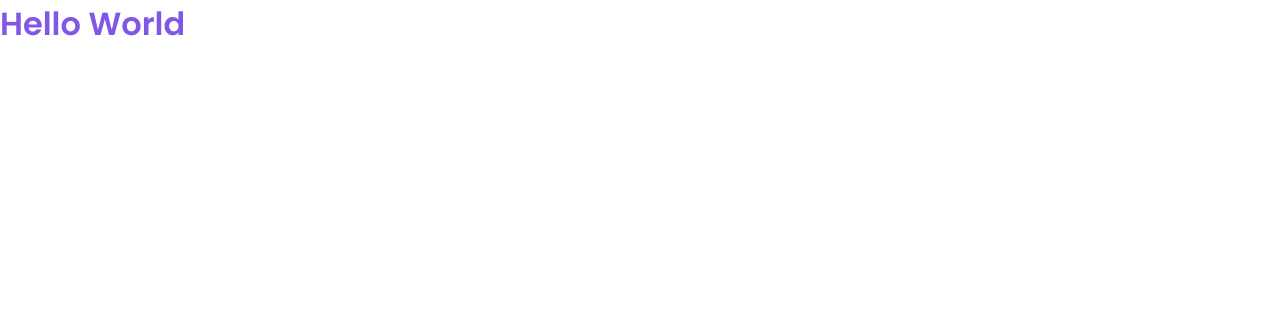
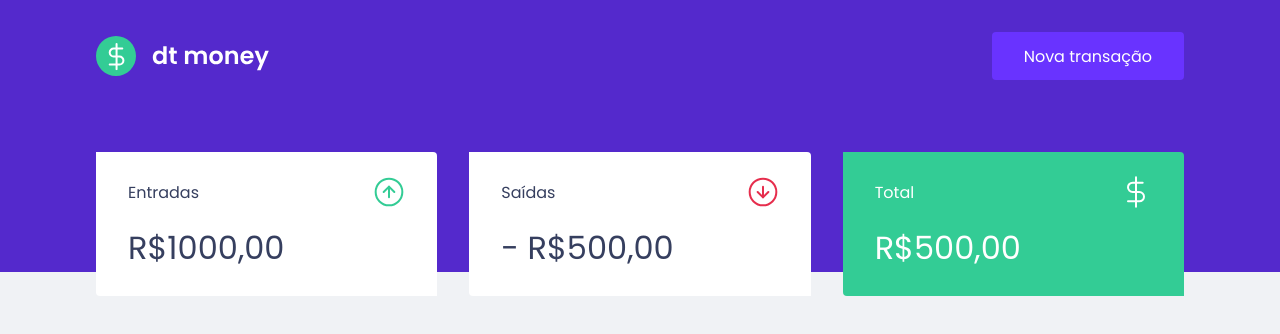
Before and after one commit to LetsCaetano/dtmoney, a React (Create React App) app: page / in a window 1280 px wide. Shown: the top 334 px of the page. Built offline with nearby package versions, Linux system fonts and the light colour scheme.

Commit message:
✨ create initial components

```diff
--- a/src/App.tsx
+++ b/src/App.tsx
@@ -1,15 +1,11 @@
-import styled from 'styled-components'
+import { Dashboard } from './components/Dashboard';
 import { GlobalStyle } from './styles/global';
-
-const Title = styled.h1`
-  color: #8257E6;
-`
 
 export function App() {
   return (
-    <div className="App">
-      <Title>Hello World</Title>
+    <>
+      <Dashboard/>
       <GlobalStyle/>
-    </div>
+    </>
   );
 }
--- /dev/null
+++ b/src/components/Dashboard/index.tsx
@@ -0,0 +1,14 @@
+import { Header } from "../Header";
+import { Summary } from "../Summary";
+import { Container } from "./styles";
+
+export function Dashboard() {
+    return (
+        <>
+            <Header/>
+            <Container>
+                <Summary/>
+            </Container>
+        </>
+    )
+}
--- /dev/null
+++ b/src/components/Dashboard/styles.ts
@@ -0,0 +1,7 @@
+import styled from 'styled-components'
+
+export const Container = styled.main`
+    width: 1120px;
+    margin: 0 auto;
+    padding: 2.5rem 1rem;
+`
--- /dev/null
+++ b/src/components/Header/index.tsx
@@ -0,0 +1,13 @@
+import logoImg from '../../assets/logo.svg'
+import { Container, Content } from './styles'
+
+export function Header () {
+    return (
+        <Container>
+            <Content>
+                <img src={logoImg} alt="dt money" />
+                <button type="submit">Nova transação</button>
+            </Content>
+        </Container>
+    )
+}
--- /dev/null
+++ b/src/components/Header/styles.ts
@@ -0,0 +1,30 @@
+import styled from 'styled-components'
+
+export const Container = styled.header`
+    background: var(--blue);
+`
+
+export const Content = styled.div`
+    max-width: 1120px;
+    margin: 0 auto;
+    padding: 2rem 1rem 12rem !important;
+    display: flex;
+    align-items: center;
+    justify-content: space-between;
+
+    button {
+        font-size: 1rem;
+        color: #FFF;
+        background: var(--blue-light);
+        border: 0;
+        padding: 0 2rem;
+        border-radius: 0.25rem;
+        height: 3rem;
+
+        transition: filter 0.2s;
+
+        &:hover {
+            filter: brightness(0.9);
+        }
+    }
+`
--- /dev/null
+++ b/src/components/Summary/index.tsx
@@ -0,0 +1,33 @@
+import incomeImg from '../../assets/income.svg'
+import outcomeImg from '../../assets/outcome.svg'
+import totalImg from '../../assets/total.svg'
+import { Container } from "./styles";
+
+
+export function Summary() {
+    return (
+        <Container>
+            <div>
+                <header>
+                    <p>Entradas</p>
+                    <img src={incomeImg} alt="Entradas" />
+                </header>
+                <strong>R$1000,00</strong>
+            </div>
+            <div>
+                <header>
+                    <p>Saídas</p>
+                    <img src={outcomeImg} alt="Saídas" />
+                </header>
+                <strong> - R$500,00</strong>
+            </div>
+            <div className="highlight-background">
+                <header>
+                    <p>Total</p>
+                    <img src={totalImg} alt="Total" />
+                </header>
+                <strong>R$500,00</strong>
+            </div>
+        </Container>
+    )
+}
--- /dev/null
+++ b/src/components/Summary/styles.ts
@@ -0,0 +1,35 @@
+import styled from 'styled-components'
+
+export const Container = styled.div`
+    display: grid;
+    grid-template-columns: repeat(3, 1fr);
+    gap: 2rem;
+    margin-top: -10rem;
+
+    div {
+        background: var(--shape);
+        padding: 1.5rem 2rem;
+        border-radius: 0%.25rem;
+        color: var(--text-title);
+
+        header {
+            display: flex;
+            align-items: center;
+            justify-content: space-between;
+        }
+
+        strong {
+            display: block;
+            margin-top: 1rem;
+            font-size: 2rem;
+            font-weight: 500;
+            line-height: 3rem;
+        }
+
+        &.highlight-background {
+            background: var(--green);
+            color: white;
+        }
+    }
+
+`
--- a/src/styles/global.ts
+++ b/src/styles/global.ts
@@ -5,6 +5,7 @@
         --background: #F0F2F5;
         --red:#E52E4D;
         --blue: #5429CC;
+        --green: #33CC95;
         --blue-light: #6933FF;
         --text-title: #363F5F;
         --text-body: #969CB3;
@@ -18,7 +19,7 @@
     }
 
     body {
-        background: var(background);
+        background: var(--background);
         -webkit-font-smoothing: antialiased;
     }
 
```
